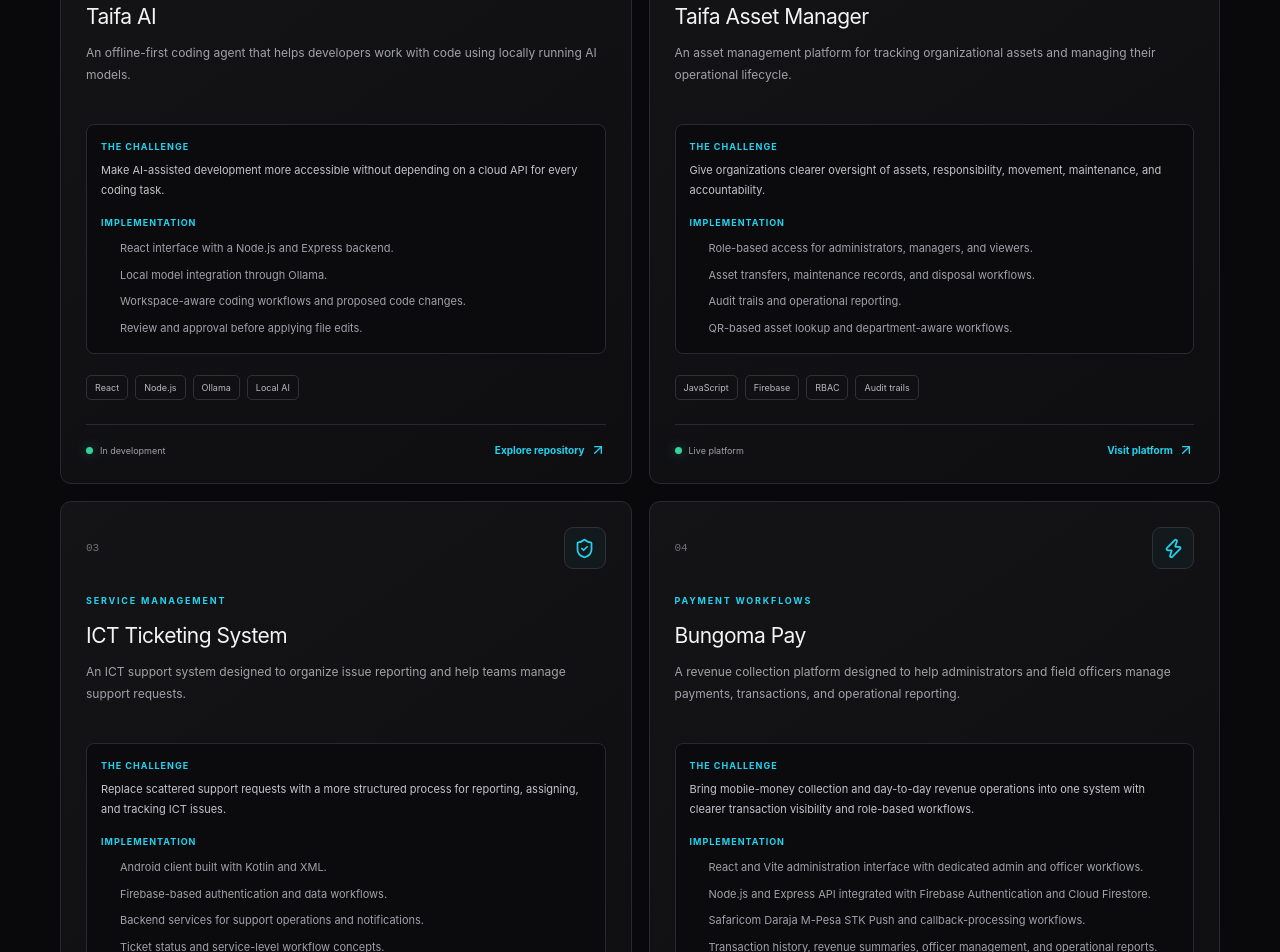
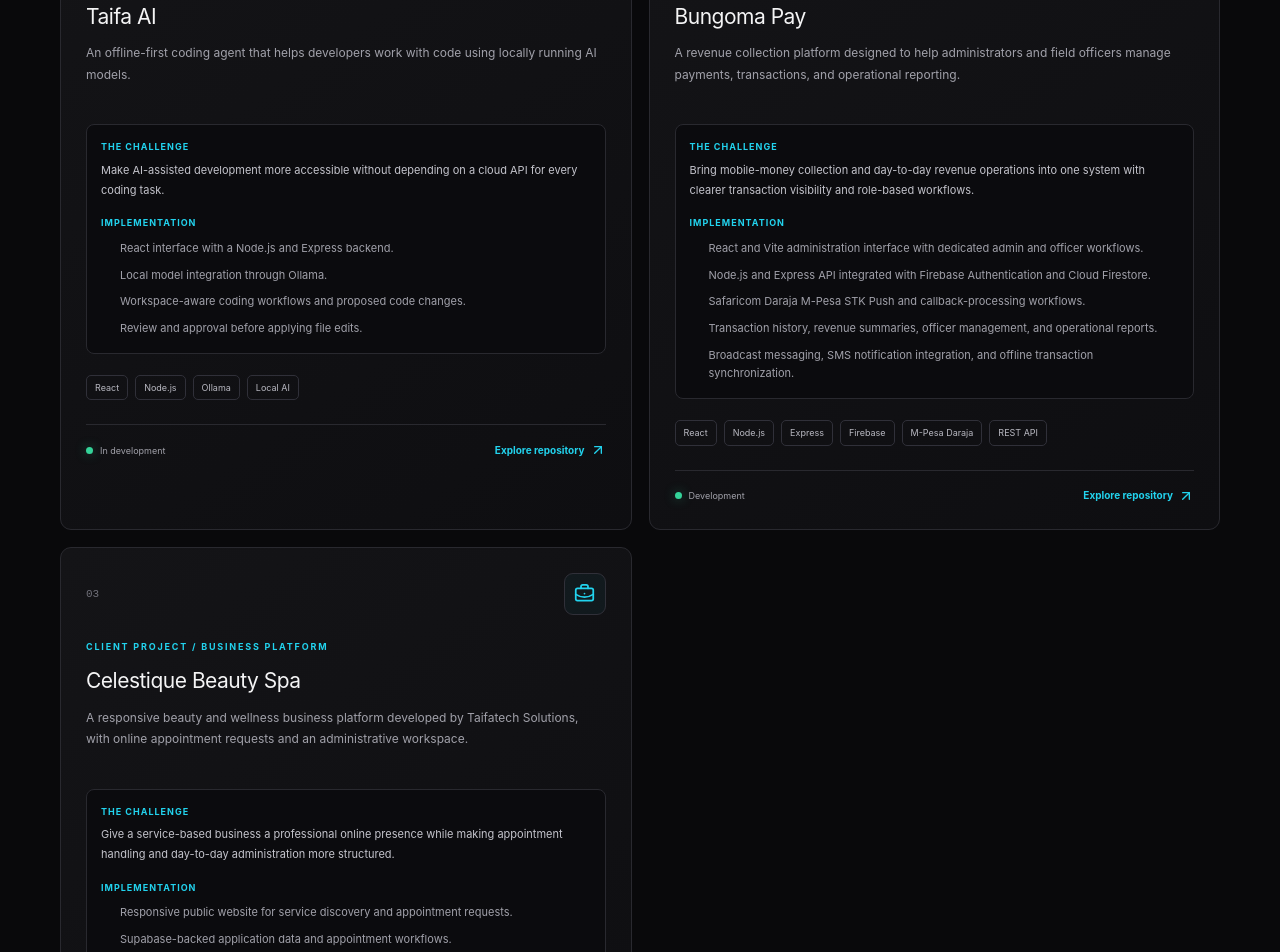
Before and after one commit to Shelby6898/elphaz-portfolio, a React (Vite) app: page / in a window 1280 px wide. Shown: the part 1260-2212 px from the top of the page. Built offline with nearby package versions, Linux system fonts and the light colour scheme; no server answers; the database is empty.

Commit message:
chore: remove two projects from portfolio

```diff
--- a/src/App.jsx
+++ b/src/App.jsx
@@ -41,46 +41,6 @@ const projects = [
   },
   {
     number: '02',
-    name: 'Taifa Asset Manager',
-    type: 'ENTERPRISE SOFTWARE',
-    status: 'Live platform',
-    description:
-      'An asset management platform for tracking organizational assets and managing their operational lifecycle.',
-    challenge:
-      'Give organizations clearer oversight of assets, responsibility, movement, maintenance, and accountability.',
-    highlights: [
-      'Role-based access for administrators, managers, and viewers.',
-      'Asset transfers, maintenance records, and disposal workflows.',
-      'Audit trails and operational reporting.',
-      'QR-based asset lookup and department-aware workflows.',
-    ],
-    tags: ['JavaScript', 'Firebase', 'RBAC', 'Audit trails'],
-    icon: Layers3,
-    link: 'https://taifatech.org',
-    linkLabel: 'Visit platform',
-  },
-  {
-    number: '03',
-    name: 'ICT Ticketing System',
-    type: 'SERVICE MANAGEMENT',
-    status: 'Development',
-    description:
-      'An ICT support system designed to organize issue reporting and help teams manage support requests.',
-    challenge:
-      'Replace scattered support requests with a more structured process for reporting, assigning, and tracking ICT issues.',
-    highlights: [
-      'Android client built with Kotlin and XML.',
-      'Firebase-based authentication and data workflows.',
-      'Backend services for support operations and notifications.',
-      'Ticket status and service-level workflow concepts.',
-    ],
-    tags: ['Kotlin', 'Firebase', 'Node.js', 'REST API'],
-    icon: ShieldCheck,
-    link: 'https://github.com/Shelby6898/ict-ticketing-system',
-    linkLabel: 'Explore repository',
-  },
-  {
-    number: '04',
     name: 'Bungoma Pay',
     type: 'PAYMENT WORKFLOWS',
     status: 'Development',
@@ -102,7 +62,7 @@ const projects = [
   },
 
   {
-    number: '05',
+    number: '03',
     name: 'Celestique Beauty Spa',
     type: 'CLIENT PROJECT / BUSINESS PLATFORM',
     status: 'Live client website',
```
